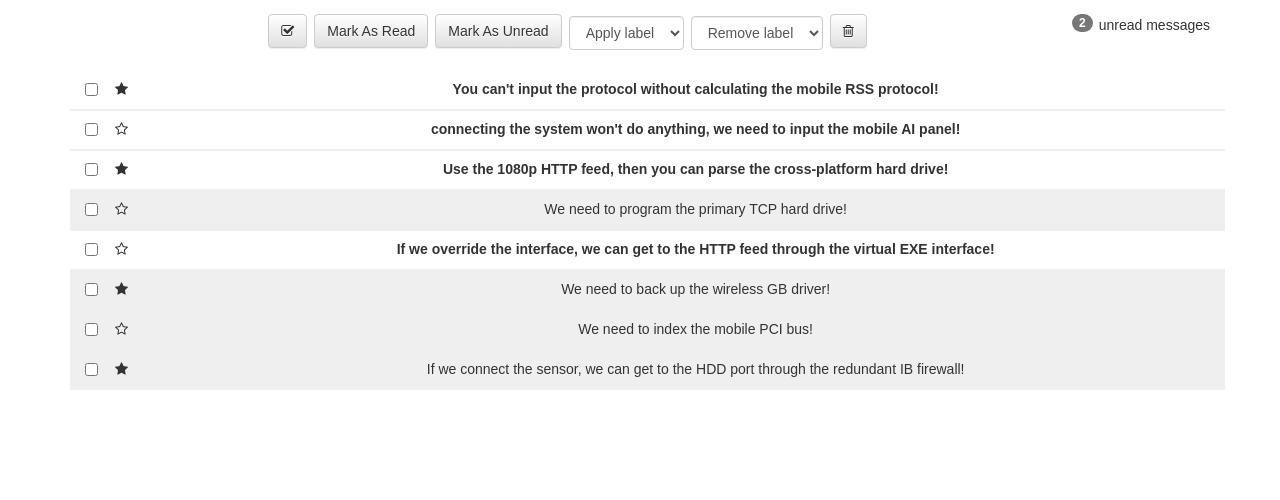
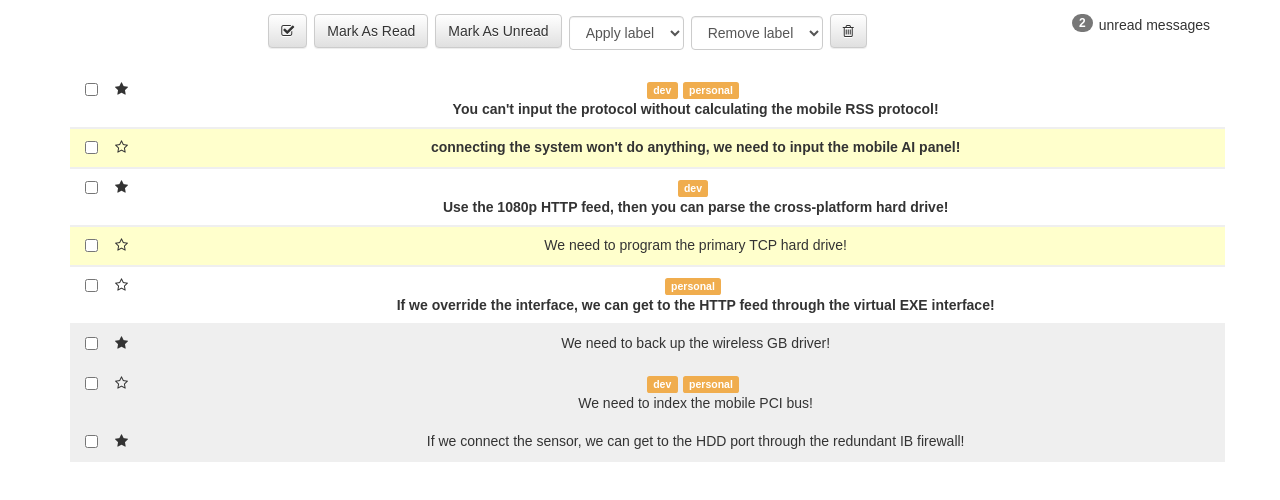
Before and after one commit to bryankai/react-inbox, a React (Create React App) app: page / in a window 1280 px wide. Shown: the top 500 px of the page. Built offline with nearby package versions, Linux system fonts and the light colour scheme.

Commit message:
Added Label component and made it appear with incorrect display (block instead of inline)

```diff
--- a/src/App.js
+++ b/src/App.js
@@ -2,6 +2,7 @@ import React, { Component } from 'react';
 import Toolbar from './components/Toolbar.js'
 import Messages from './components/Messages.js'
 import './App.css';
+
 import messagesData from './messagesData.json'
 console.log(messagesData);
 
--- /dev/null
+++ b/src/components/Label.js
@@ -0,0 +1,16 @@
+// 1. import React
+import React from 'react'
+
+// 2. Create a function
+const Label = ({label}) => {
+  console.log(label)
+  return (
+     <span className="label label-warning">
+       {label}
+     </span>
+  )
+}
+
+
+// 4. export
+export default Label
--- a/src/components/Message.js
+++ b/src/components/Message.js
@@ -1,11 +1,18 @@
 // 1. import React
 import React from 'react'
+import Label from './Label.js'
 
 // 2. Create a function
 const Message = ({subject, read, starred, selected, labels}) => {
 
+  const labelsList = labels.map((label,i) => {
+    console.log('label',label)
+    // Label is a string
+    return <Label key={i} label={label} />
+  })
+
   return (
-    <div className={read ? "row message read" : "row message unread"}>
+    <div className={messageStyling(read, selected)}>
       <div className="col-xs-1">
         <div className="row">
           <div className="col-xs-2">
@@ -17,6 +24,7 @@ const Message = ({subject, read, starred, selected, labels}) => {
         </div>
       </div>
       <div className="col-xs-11">
+        {labelsList}
         <div>
           {subject}
         </div>
@@ -25,6 +33,18 @@ const Message = ({subject, read, starred, selected, labels}) => {
   )
 }
 
+// Concatonates classes
+function messageStyling(read, selected) {
+  const staticClass = ['row', 'message']
+  const readClass = read ? "read" : "unread"
+  const selectedClass = selected ? "selected" : ""
+  return [...staticClass, readClass, selectedClass].join(' ')
+}
+
+// Add Labels
+function addLabels (labels) {
+  return <span class="label label-warning">dev</span>
+}
 
 
 // 4. export
```
Also changed, not shown: 1 other file (tests, documents, lock files or other folders).
